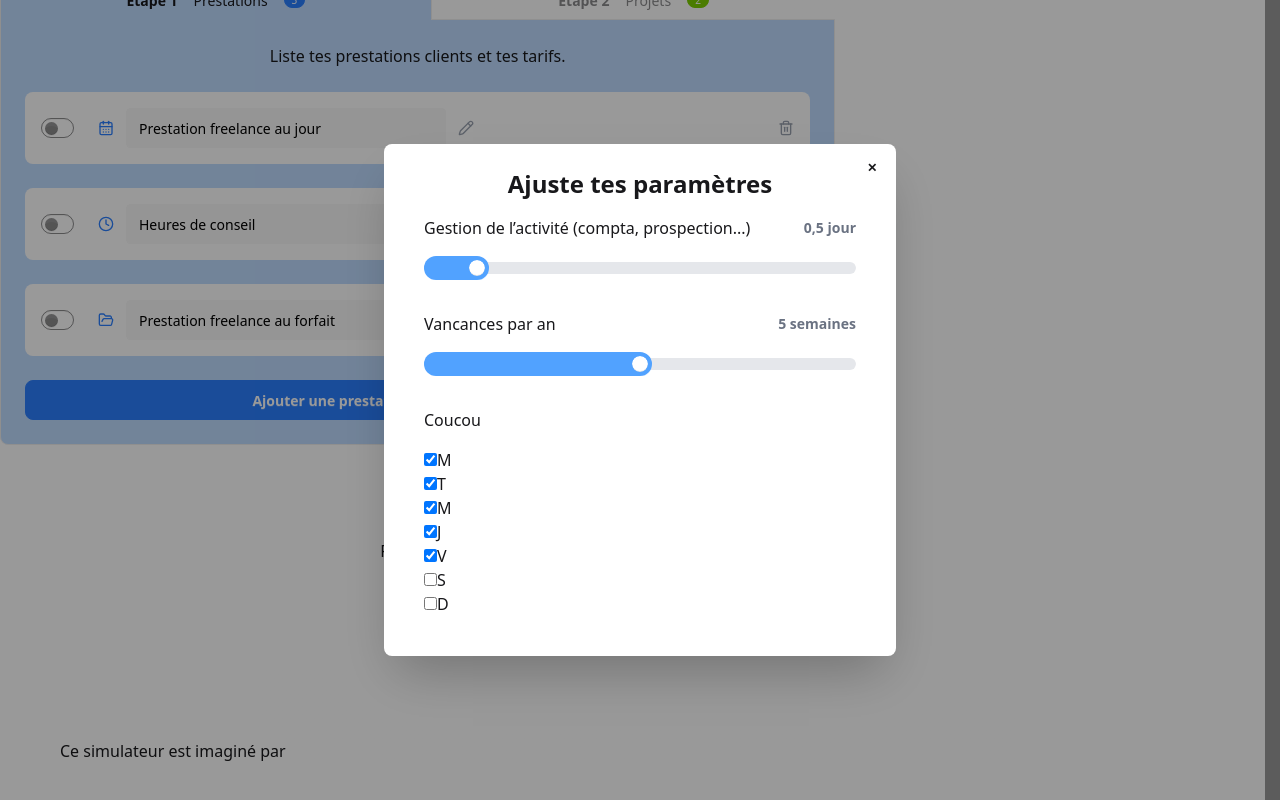
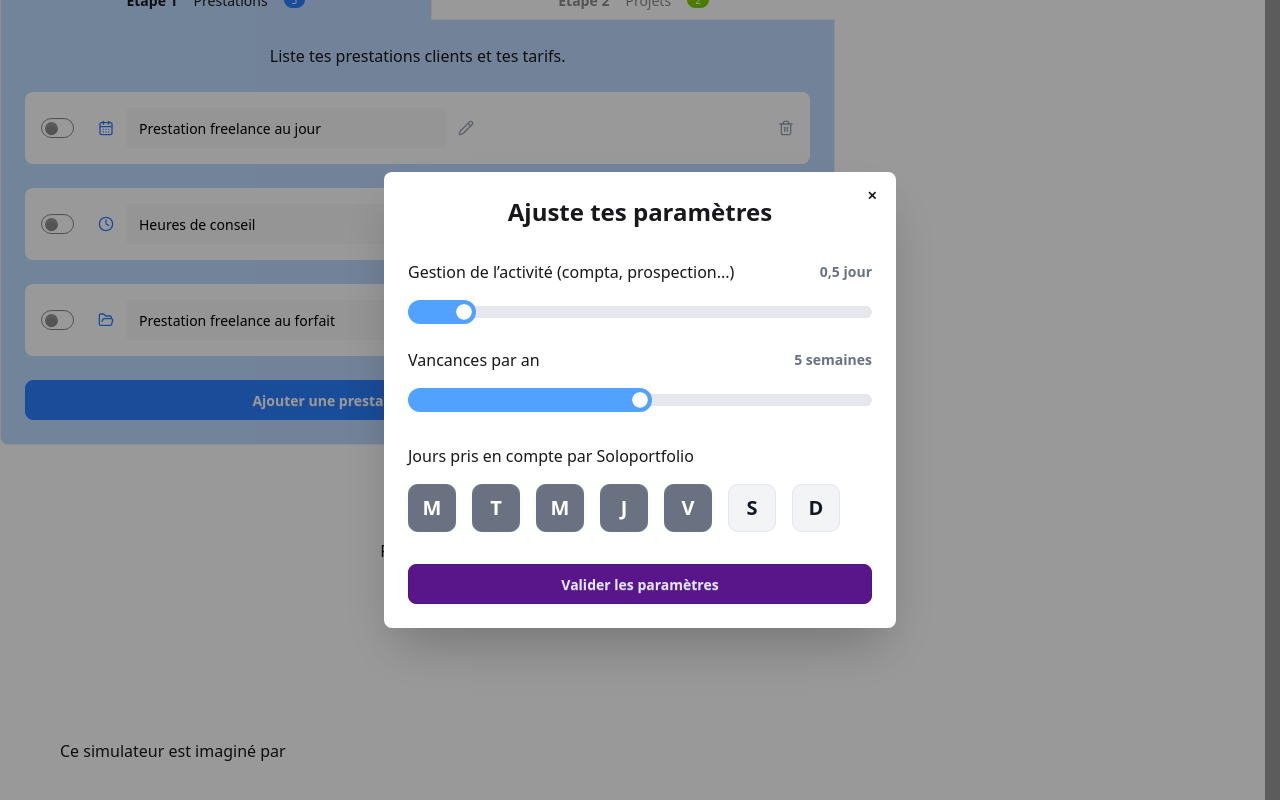
Before and after one commit to troptropcontent/freelance_revenue_simulator, a React (Vite) app in the folder frontend/: page / in a window 1280 px wide. Both pictures are taken after a click on the button "Réglages". Shown: the part 716-1516 px from the top of the page. Built offline with nearby package versions, Linux system fonts and the light colour scheme.

Commit message:
add a save settings button to modal

```diff
--- a/frontend/public/tailwind_output.css
+++ b/frontend/public/tailwind_output.css
@@ -23,6 +23,7 @@
     --color-gray-400: oklch(70.7% 0.022 261.325);
     --color-gray-500: oklch(55.1% 0.027 264.364);
     --color-gray-600: oklch(44.6% 0.03 256.802);
+    --color-gray-900: oklch(21% 0.034 264.665);
     --color-black: #000;
     --color-white: #fff;
     --spacing: 0.25rem;
@@ -32,11 +33,14 @@
     --text-base--line-height: calc(1.5 / 1);
     --text-lg: 1.125rem;
     --text-lg--line-height: calc(1.75 / 1.125);
+    --text-xl: 1.25rem;
+    --text-xl--line-height: calc(1.75 / 1.25);
     --text-2xl: 1.5rem;
     --text-2xl--line-height: calc(2 / 1.5);
     --text-6xl: 3.75rem;
     --text-6xl--line-height: 1;
     --font-weight-normal: 400;
+    --font-weight-semibold: 600;
     --font-weight-bold: 700;
     --radius-md: 0.375rem;
     --radius-lg: 0.5rem;
@@ -2324,6 +2328,12 @@
       gap: calc(0.25rem * 2);
     }
   }
+  .mt-6 {
+    margin-top: calc(var(--spacing) * 6);
+  }
+  .mt-8 {
+    margin-top: calc(var(--spacing) * 8);
+  }
   .mt-\[30px\] {
     margin-top: 30px;
   }
@@ -2478,6 +2488,9 @@
       height: var(--size);
     }
   }
+  .h-12 {
+    height: calc(var(--spacing) * 12);
+  }
   .h-\[30px\] {
     height: 30px;
   }
@@ -2492,6 +2505,9 @@
   }
   .w-2\/3 {
     width: calc(2/3 * 100%);
+  }
+  .w-12 {
+    width: calc(var(--spacing) * 12);
   }
   .w-\[31px\] {
     width: 31px;
@@ -2623,6 +2639,9 @@
   .rounded {
     border-radius: 0.25rem;
   }
+  .rounded-\[9\.6px\] {
+    border-radius: 9.6px;
+  }
   .rounded-md {
     border-radius: var(--radius-md);
   }
@@ -2656,6 +2675,9 @@
   .border-blue-500 {
     border-color: var(--color-blue-500);
   }
+  .border-gray-200 {
+    border-color: var(--color-gray-200);
+  }
   .border-lime-500 {
     border-color: var(--color-lime-500);
   }
@@ -2682,6 +2704,9 @@
   }
   .bg-gray-100 {
     background-color: var(--color-gray-100);
+  }
+  .bg-gray-200 {
+    background-color: var(--color-gray-200);
   }
   .bg-lime-100 {
     background-color: var(--color-lime-100);
@@ -2766,6 +2791,9 @@
   .text-end {
     text-align: end;
   }
+  .align-middle {
+    vertical-align: middle;
+  }
   .text-2xl {
     font-size: var(--text-2xl);
     line-height: var(--tw-leading, var(--text-2xl--line-height));
@@ -2786,6 +2814,10 @@
     font-size: var(--text-sm);
     line-height: var(--tw-leading, var(--text-sm--line-height));
   }
+  .text-xl {
+    font-size: var(--text-xl);
+    line-height: var(--tw-leading, var(--text-xl--line-height));
+  }
   .font-bold {
     --tw-font-weight: var(--font-weight-bold);
     font-weight: var(--font-weight-bold);
@@ -2794,6 +2826,10 @@
     --tw-font-weight: var(--font-weight-normal);
     font-weight: var(--font-weight-normal);
   }
+  .font-semibold {
+    --tw-font-weight: var(--font-weight-semibold);
+    font-weight: var(--font-weight-semibold);
+  }
   .text-wrap {
     text-wrap: wrap;
   }
@@ -2811,6 +2847,9 @@
   }
   .text-gray-500 {
     color: var(--color-gray-500);
+  }
+  .text-gray-900 {
+    color: var(--color-gray-900);
   }
   .text-lime-600 {
     color: var(--color-lime-600);
@@ -2905,6 +2944,26 @@
       &:is([type="checkbox"]), &:has([type="checkbox"]) {
         --size: calc(var(--size-selector, 0.25rem) * 5);
       }
+    }
+  }
+  .peer-checked\:border-gray-500 {
+    &:is(:where(.peer):checked ~ *) {
+      border-color: var(--color-gray-500);
+    }
+  }
+  .peer-checked\:bg-gray-500 {
+    &:is(:where(.peer):checked ~ *) {
+      background-color: var(--color-gray-500);
+    }
+  }
+  .peer-checked\:text-gray-900 {
+    &:is(:where(.peer):checked ~ *) {
+      color: var(--color-gray-900);
+    }
+  }
+  .peer-checked\:text-white {
+    &:is(:where(.peer):checked ~ *) {
+      color: var(--color-white);
     }
   }
   .visited\:text-white {
--- a/frontend/src/components/simulator/inputs/InputTabs.tsx
+++ b/frontend/src/components/simulator/inputs/InputTabs.tsx
@@ -106,6 +106,7 @@ function InputTabs({ form }: { form: UseFormReturn<Inputs> }) {
                         <SlidersVertical size={16} />
                       </Modal.Trigger>
                       <Modal.Content>
+                        {(closeModal) => (
                           <div className="flex flex-col">
                             <p className="text-2xl font-bold text-center">
                               {t(
@@ -128,6 +129,7 @@ function InputTabs({ form }: { form: UseFormReturn<Inputs> }) {
                               rangeMin={0}
                               rangeMax={5}
                               step={0.5}
+                              className="mt-8"
                             />
                             <InputGroupWithRange
                               form={form}
@@ -143,9 +145,23 @@ function InputTabs({ form }: { form: UseFormReturn<Inputs> }) {
                               rangeMin={0}
                               rangeMax={10}
                               step={0.5}
+                              className="mt-6"
                             />
-                          <InputGroupWithWeekdaysPicker form={form} />
+                            <InputGroupWithWeekdaysPicker
+                              form={form}
+                              className="mt-8"
+                            />
+                            <button
+                              type="button"
+                              className="btn btn-primary mt-8"
+                              onClick={closeModal}
+                            >
+                              {t(
+                                "simulator.inputs.tabs.activities.settings_modal.validate",
+                              )}
+                            </button>
                           </div>
+                        )}
                       </Modal.Content>
                     </Modal.Root>
                   </div>
--- a/frontend/src/components/simulator/inputs/private/InputGroupWithRange.tsx
+++ b/frontend/src/components/simulator/inputs/private/InputGroupWithRange.tsx
@@ -1,6 +1,7 @@
 import { FieldPath, FieldPathValue, UseFormReturn } from "react-hook-form";
 import { Inputs } from "../types";
 import { FormInputs } from "src/components/ui/form/inputs";
+import { twMerge } from "tailwind-merge";
 
 function InputGroupWithRange<TFieldName extends FieldPath<Inputs>>({
   label,
@@ -10,6 +11,7 @@ function InputGroupWithRange<TFieldName extends FieldPath<Inputs>>({
   rangeMin,
   rangeMax,
   step = 1,
+  className,
 }: {
   label: string;
   hint: string | ((currentValue: FieldPathValue<Inputs, TFieldName>) => string);
@@ -18,11 +20,12 @@ function InputGroupWithRange<TFieldName extends FieldPath<Inputs>>({
   rangeMin: number;
   rangeMax: number;
   step?: number;
+  className?: string;
 }) {
   const currentValue = form.watch(inputName);
 
   return (
-    <div className="flex p-4 flex-col gap-4">
+    <div className={twMerge("flex flex-col gap-4", className)}>
       <div className="flex justify-between">
         <label htmlFor={"prout"} className="my-auto">
           {label}
--- a/frontend/src/components/simulator/inputs/private/InputGroupWithWeekdaysRadio.tsx
+++ b/frontend/src/components/simulator/inputs/private/InputGroupWithWeekdaysRadio.tsx
@@ -11,13 +11,16 @@ import {
   SUNDAY,
 } from "../constants";
 import { useTranslation } from "react-i18next";
+import { twMerge } from "tailwind-merge";
 
 type Weekday = Inputs["config"]["weekdays_worked"][number];
 
 function InputGroupWithWeekdaysPicker({
   form,
+  className,
 }: {
   form: UseFormReturn<Inputs>;
+  className?: string;
 }) {
   const { t } = useTranslation();
   const currentValue = form.watch("config.weekdays_worked") || [];
@@ -32,11 +35,13 @@ function InputGroupWithWeekdaysPicker({
   };
 
   return (
-    <div className="flex p-4 flex-col gap-4">
+    <div className={twMerge("flex flex-col gap-4", className)}>
       <div className="flex justify-between">
-        <label className="my-auto">Coucou</label>
+        <label className="my-auto">
+          {t("simulator.inputs.tabs.activities.inputs.weekdays_worked_label")}
+        </label>
       </div>
-      <div className="gap-4">
+      <div className="flex gap-4">
         {[MONDAY, TUESDAY, WEDNESDAY, THIRSTDAY, FRIDAY, SATURDAY, SUNDAY].map(
           (weekDay) => (
             <div key={weekDay}>
@@ -45,9 +50,15 @@ function InputGroupWithWeekdaysPicker({
                 id={weekDay}
                 checked={currentValue.includes(weekDay)}
                 onChange={() => handleCheckboxChange(weekDay)}
+                className="hidden peer"
               />
-              <label htmlFor={weekDay}>
-                {t(`common.weekdays.${weekDay}.label`)}
+              <label
+                htmlFor={weekDay}
+                className="flex items-center justify-center w-12 h-12 bg-gray-100 border border-gray-200 peer-checked:bg-gray-500 peer-checked:border-gray-500 rounded-[9.6px] text-gray-900 peer-checked:text-white"
+              >
+                <p className="text-xl font-semibold">
+                  {t(`common.weekdays.${weekDay}.label`)}
+                </p>
               </label>
             </div>
           ),
--- a/frontend/src/components/ui/Modal.tsx
+++ b/frontend/src/components/ui/Modal.tsx
@@ -30,11 +30,16 @@ function Trigger({ children }: { children: ReactNode }) {
   );
 }
 
-function Content({ children }: { children: ReactNode }) {
+function Content({
+  children,
+}: {
+  children: React.ReactNode | ((closeModal: () => void) => React.ReactNode);
+}) {
   const dialogRef = useContext(ModalContext);
   if (dialogRef === null) {
     throw new Error("Modal.Content must be used within a Modal.Root component");
   }
+  const closeModal = () => dialogRef.current?.close();
 
   return (
     <dialog ref={dialogRef} className="modal p-8">
@@ -42,13 +47,11 @@ function Content({ children }: { children: ReactNode }) {
         <button
           type="button"
           className="btn btn-sm btn-circle btn-ghost absolute right-2 top-2"
-          onClick={() => {
-            dialogRef.current?.close();
-          }}
+          onClick={closeModal}
         >
           ✕
         </button>
-        {children}
+        {typeof children === "function" ? children(closeModal) : children}
       </div>
     </dialog>
   );
--- a/frontend/src/locales/fr/translation.json
+++ b/frontend/src/locales/fr/translation.json
@@ -87,11 +87,12 @@
                 "estimated_monthly_revenue_label": "Revenu net mensuel estimé",
                 "number_of_days_spent_on_admin_tasks_label": "Gestion de l’activité (compta, prospection...)",
                 "number_of_weeks_off_per_year_label": "Vancances par an",
-                "weekdays_worked": "Jours pris en compte par Soloportfolio"
+                "weekdays_worked_label": "Jours pris en compte par Soloportfolio"
               },
               "settings_modal":{
                 "open_btn": "Réglages",
-                "title": "Ajuste tes paramètres"
+                "title": "Ajuste tes paramètres",
+                "validate": "Valider les paramètres"
               }
             },
             "mission":{
```
Lines whose indentation alone changed are shown as unchanged.
